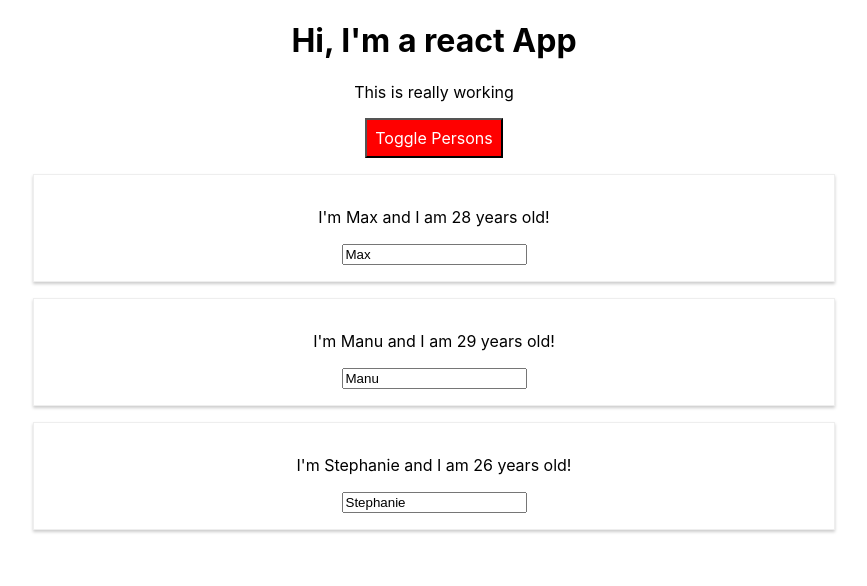
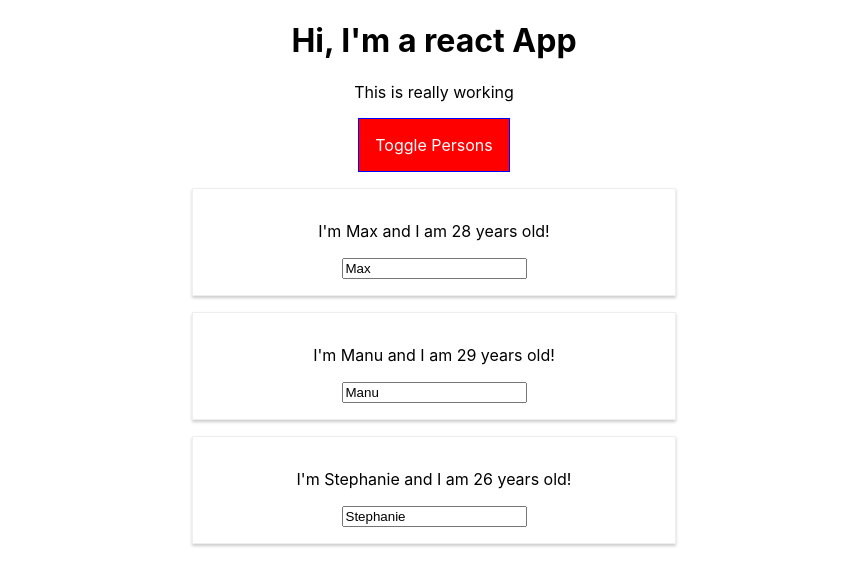
Before and after one commit to stjepanantolovic/ReactStjepan, a React (Create React App) app: page / in a window 1280 px wide. Both pictures are taken after a click on the button "Toggle Persons". Shown: the top 586 px of the page, without its empty margins (206-1073 px from the left). Built offline with nearby package versions, Linux system fonts and the light colour scheme.

Commit message:
@media added to Person.css

```diff
--- a/src/App.js
+++ b/src/App.js
@@ -45,20 +45,14 @@ this.setState({showPersons: !doesShow});
  }
 
   render(){
-const style = {
-  backgroundColor: 'green',
-  color: 'white',
-  font: 'inherit',
-  border: '1x solid blue',
-  padding: '8px',
-  cursor: 'pointer',
-};
+
 
 let persons = null;
+let btnClass='';
 
 if (this.state.showPersons){
  persons = (
-<div>
+        <div>
          {this.state.persons.map((person, index) => {
            return <Person
            click={()=> this.deletePersonHandler(index)}
@@ -69,10 +63,10 @@ if (this.state.showPersons){
          })}
         </div>
  );
- style.backgroundColor='red';
+ btnClass=classes.Red;
 }
 
-let assignedClasses=[];
+const assignedClasses=[];
 if(this.state.persons.length<=2){
   assignedClasses.push(classes.red);
 }
@@ -83,7 +77,8 @@ if(this.state.persons.length<=1){
       <div className={classes.App}>
         <h1>Hi, I'm a react App</h1>
         <p className={assignedClasses.join(' ')}>This is really working</p>
-        <button style={style}
+        <button
+        className={btnClass}
         onClick={this.togglePersonHandler}>Toggle Persons</button>
        {persons}
       </div>
--- a/src/App.module.css
+++ b/src/App.module.css
@@ -9,3 +9,25 @@
 .bold {
   font-weight: bold;
 }
+
+.App button {
+  border: 1px solid blue;
+  padding: 16px;
+  background-color: green;
+  font:inherit;
+  color:white;
+  cursor: pointer;
+}
+
+.App button:hover{
+  background-color: lightgreen;
+}
+
+.App button.Red{
+  background-color: red;
+}
+
+.App button.Red:hover{
+  background-color: salmon;
+  color: black;
+}
--- a/src/Person/Person.module.css
+++ b/src/Person/Person.module.css
@@ -5,3 +5,9 @@
     box-shadow: 0 2px 3px #ccc;
     padding: 16px;
 }
+
+@media (min-width: 500px){
+    .Person{
+        width: 450px;
+    }
+}
```
